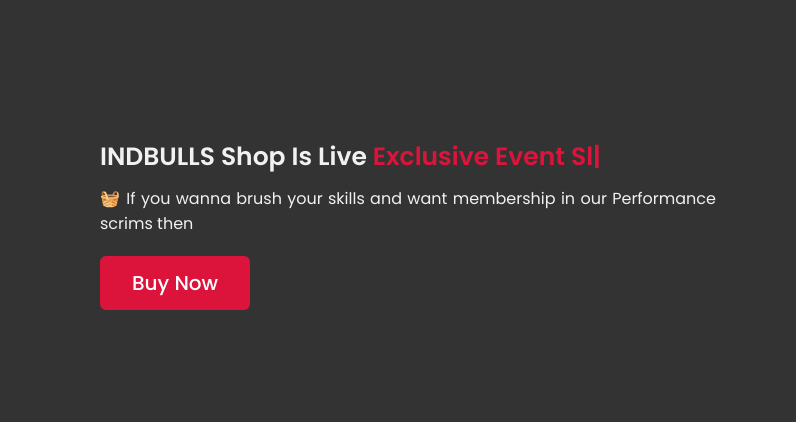
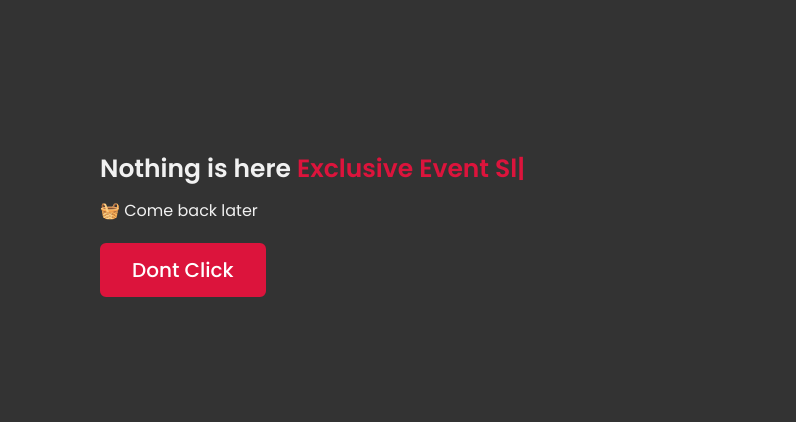
Before and after one commit to foxtrotracers/foxtrotracers.github.io, a plain HTML site: page index.html in a window 1280 px wide. Shown: the part 3260-3682 px from the top of the page, 484-1280 px from the left. Drawn offline with nearby package versions, Linux system fonts and the light colour scheme.

Commit message:
Update index.html

```diff
--- a/index.html
+++ b/index.html
@@ -172,9 +172,9 @@
                     <img src="shop-158317_960_720.webp" alt="">
                 </div>
                 <div class="column right">
-                    <div class="text">INDBULLS Shop Is Live <span class="typing-3"></span></div>
-                    <p>🧺 If you wanna brush your skills and want membership in our Performance scrims then </p>
-                    <a href="#">Buy Now</a>
+                    <div class="text">Nothing is here <span class="typing-3"></span></div>
+                    <p>🧺 Come back later </p>
+                    <a href="">Dont Click</a>
                 </div>
             </div>
         </div>
```
